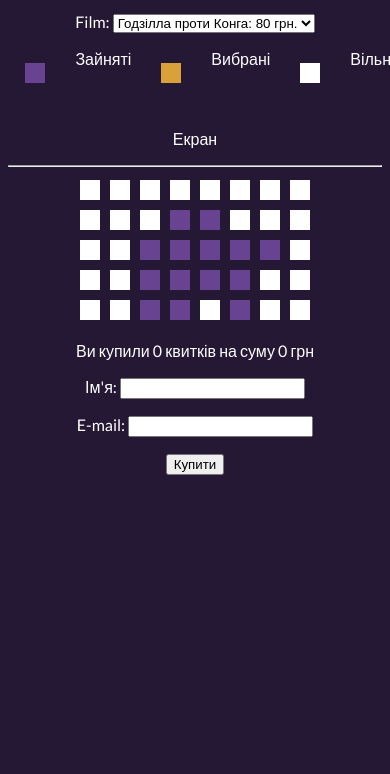
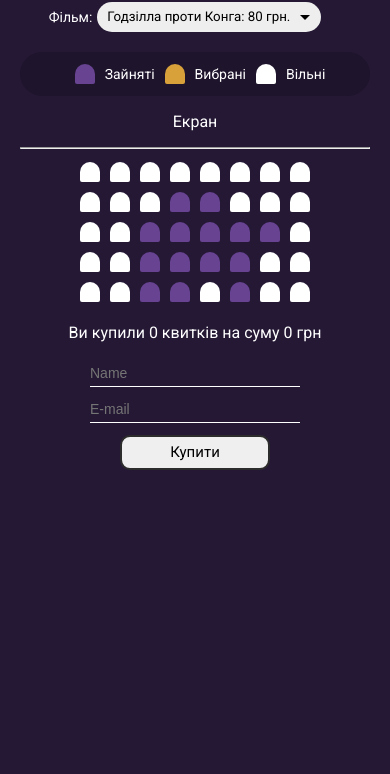
Before and after one commit to rzlodeev/sitemaking_learn, a plain HTML site: page learning/portfolio/movie-picker.html in a window 390 px wide. Shown: the part 70-844 px from the top of the page. Drawn offline with Linux system fonts and the light colour scheme.

Commit message:
Media responsive added and css completed

```diff
--- a/learning/portfolio/choose-film.js
+++ b/learning/portfolio/choose-film.js
@@ -29,6 +29,7 @@ function setSeats() {
     for (let i = 0; i < allSeatsList.length; i++) {
       if (occupiedSeats[i]) allSeatsList[i].classList.add('occupied');
       allSeatsList[i].classList.contains('bought') ? userSeats.push(1) : userSeats.push(0);
+      allSeatsList[i].style.transition = '0.3s';
     }
   } else {
     console.error(
@@ -43,6 +44,7 @@ function setSeats() {
 movieChooser.addEventListener('change', (event) => {
   selectedMovie = event.target.value;
   allSeatsList.forEach((Element) => Element.classList.remove('occupied', 'bought'));
+  allSeatsList.forEach((Element) => Element.style.transition = "0.3s");
   ticketsBought = 0;
   userSeats = [];
   setSeats();
--- a/learning/portfolio/index.css
+++ b/learning/portfolio/index.css
@@ -19,6 +19,52 @@ body {
   --article-font-size: 34px;
   --p-font-size: 18px;
   --likeme-font-size: 14px;
+  max-width: 900px;
+  margin: auto;
+}
+
+@media (max-width: 960px) {
+  body {
+    margin: 0 30px;
+  }
+}
+
+@media (max-width: 560px) {
+  .movie-image {
+    width: 100% !important;
+  }
+
+  .portfolio .item img {
+    max-height: 300px;
+    width: 100% !important;
+  }
+
+  .person-about {
+    flex-direction: column;
+    align-items: end !important;
+  }
+
+  .person-name h1 {
+    margin: 10px 0 !important;
+  }
+
+  .person-about p {
+    position: unset !important;
+    margin: 10px 0;
+  }
+
+  .language {
+    transform: unset !important;
+    margin: 10px 0;
+  }
+  .nav-block, .nav-line {
+    display: none !important;
+  }
+
+  .about-me {
+    padding-left: 10px !important;
+    padding-right: 10px !important;
+  }
 }
 
 a {
@@ -221,6 +267,17 @@ hr {
   user-select: none;
 }
 
+.movie-image {
+  margin: 0 auto 20px auto;
+  display: block;
+  width: 560px;
+}
+
+.portfolio .movie-link {
+  color: black;
+  text-decoration: underline;
+}
+
 footer .contacts {
   text-align: center;
 }
--- a/learning/portfolio/movie-picker.css
+++ b/learning/portfolio/movie-picker.css
@@ -1,10 +1,58 @@
-@import url('https://fonts.googleapis.com/css2?family=Lato&display=swap');
+@import url('https://fonts.googleapis.com/css2?family=Roboto&display=swap');
 
 body {
-    font-family: 'lato', sans-serif;
+  font-family: 'Roboto', sans-serif;
   background-color: rgb(37, 24, 53);
   color: white;
   text-align: center;
+  width: 350px;
+  margin: auto;
+}
+
+.unselectable {
+  -webkit-touch-callout: none;
+  -webkit-user-select: none;
+  -khtml-user-select: none;
+  -moz-user-select: none;
+  -ms-user-select: none;
+  user-select: none;
+}
+
+h1 {
+    font-weight: 400;
+    font-size: 28px;
+    margin-bottom: 0;
+}
+
+label {
+  font-size: 14px;
+}
+
+select {
+  border: none;
+  margin: 20px;
+  margin-left: 1px;
+  padding: 0 30px 0 10px;
+  height: 30px;
+  border-radius: 15px;
+  appearance: none;
+  background-image: url('img/arrow.svg');
+  background-repeat: no-repeat;
+  background-position-x: 98%;
+  background-position-y: center;
+  background-color: rgb(238, 238, 238);
+  transition: 0.3s;
+  font-family: 'Roboto', sans-serif;
+}
+
+select:focus {
+  appearance: none;
+  border: none;
+}
+
+select:focus {
+  background-color: white;
+  transition: 0.1s;
 }
 
 .seats-table {
@@ -20,26 +68,34 @@ body {
 .map {
   display: flex;
   justify-content: center;
-    text-align: center;
+  align-items: center;
+  text-align: end;
+  background-color: rgb(30, 20, 44);
+  border-radius: 30px;
+  font-size: 14px;
 }
 
-.seat, .seat-example {
+.seat,
+.seat-example {
   padding: 10px;
   margin: 5px;
   cursor: pointer;
+  border-radius: 15px 15px 3px 3px;
 }
 
-.seat, .seat-example {
+.seat,
+.seat-example {
   background-color: white;
   transition: 0.1s;
 }
 
 .seat-example {
-    margin: 30px;
+  margin: 10px;
 }
 
-.seat:hover, .seat-example:hover {
-    background-color:rgb(216, 216, 216);
+.seat:hover,
+.seat-example:hover {
+  background-color: rgb(216, 216, 216);
   transition: 0.1s;
 }
 
@@ -53,7 +109,39 @@ body {
   transition: 0.1s;
 }
 
-.occupied, .occupied:hover {
+.occupied,
+.occupied:hover {
   background-color: rgb(103, 67, 146);
   transition: 0.1s;
 }
+
+.input-field {
+  width: 60%;
+  padding: 7px 0 5px 0;
+  margin-bottom: 7px;
+  background: none;
+  border: none;
+  border-bottom: 1px solid rgb(255, 255, 255);
+  color: #ddd;
+  font-size: 14px;
+  outline: none;
+  transition: border-color 0.2s;
+}
+
+input {
+  width: 150px;
+}
+
+
+
+.submit-btn {
+    width: 150px;
+    height: 35px;
+    border-radius: 10px;
+    text-decoration: none;
+    margin: 5px;
+    border: 2px solid rgb(44, 44, 44);
+    font-family: 'Roboto', sans-serif;
+    font-size: 15px;
+    cursor: pointer;
+  }
--- a/learning/portfolio/movie-picker.html
+++ b/learning/portfolio/movie-picker.html
@@ -8,10 +8,10 @@
     <title>Movie Picker</title>
 </head>
 <body>
-    <h1>Pick your seats</h1>
+    <h1>Оберіть місця:</h1>
     <div class="choose-movie">
-        <label>Film:</label>
-        <select id="movie-chooser">
+        <label>Фільм:</label>
+        <select id="movie-chooser" class="unselectable">
             <option value="">DA</option>
         </select>
     </div>
@@ -83,8 +83,8 @@
         <p>Ви купили 0 квитків на суму 0 грн</p>
     </div>
     <form class="make-order">
-        <p>Ім'я: <input type="text" name="username" required></p>
-        <p>E-mail: <input type="email" name="useremail" required></p>
+        <input type="text" name="username" class="input-field" placeholder="Name" required>
+        <input type="email" name="useremail" class="input-field" placeholder="E-mail" required>
         <input type="submit" value='Купити' class='submit-btn'>
     </form>
     <script src="choose-film.js"></script>
```
Also changed, not shown: learning/portfolio/index.html (+4 -3 lines), learning/portfolio/img/arrow.svg (added), learning/portfolio/img/movie-chooser.png (added). Lines whose indentation alone changed are shown as unchanged.
